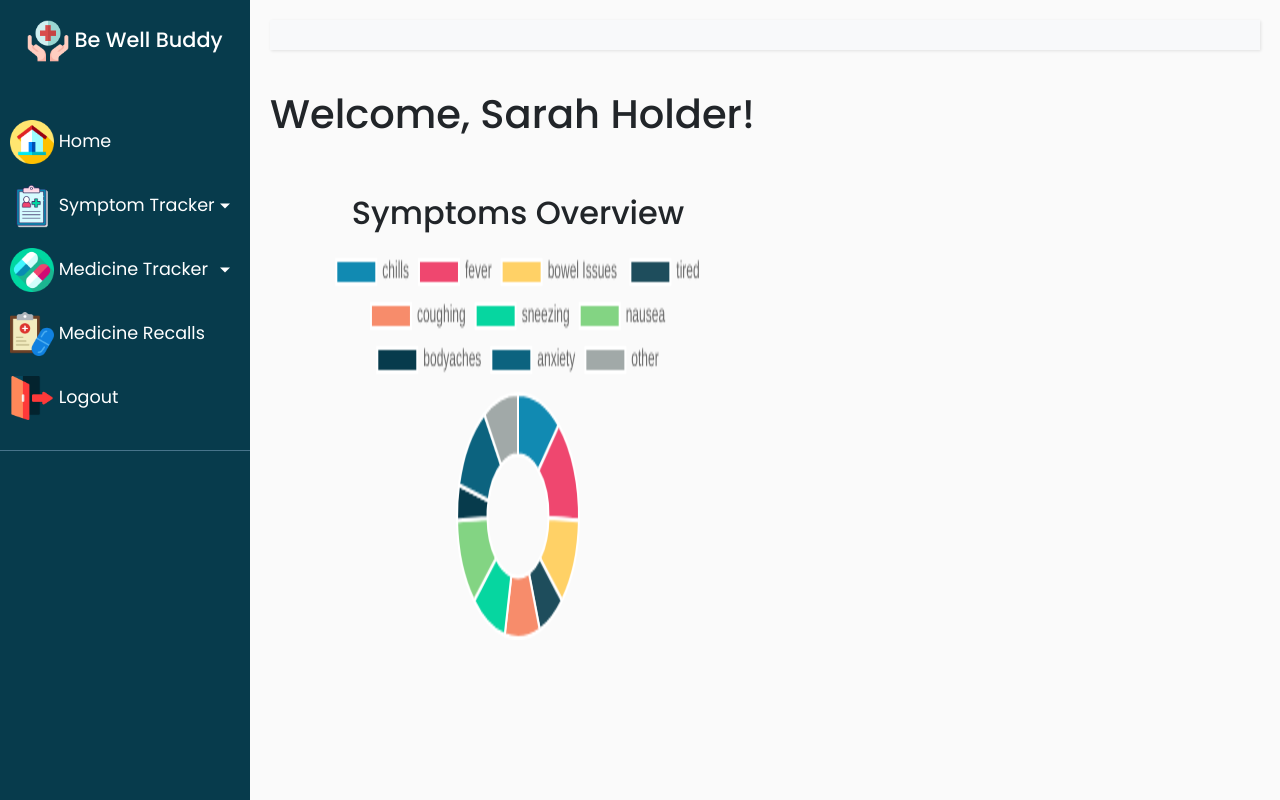
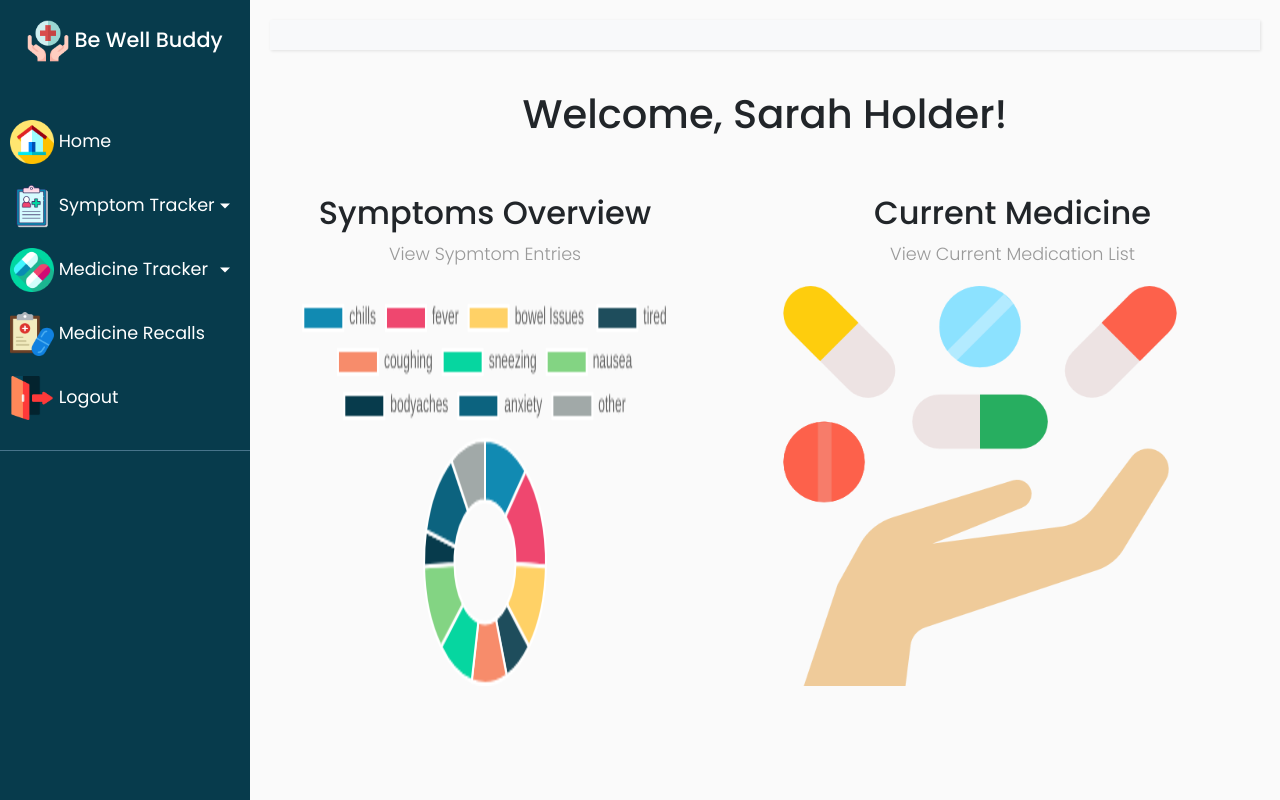
Before and after one commit to sarahholder/bewellbuddy, a Django app: page / in a window 1280 px wide. Run offline with Django 3.2, Linux system fonts and the light colour scheme; a user stored in the database is signed in; data comes from the database, SQL or seed files in the repository; both versions use the stored data as it was after the commit; some libraries are stand-ins or nearby versions.

Commit message:
finished MVP

```diff
--- a/app/static/styles/base.css
+++ b/app/static/styles/base.css
@@ -1,5 +1,8 @@
 @import "https://fonts.googleapis.com/css?family=Poppins:300,400,500,600,700";
 
+.welcome{
+    width: 100%;
+}
 fieldset{
     margin: 20px;
 }
--- a/app/templates/home.html
+++ b/app/templates/home.html
@@ -54,14 +54,21 @@ function setChart(){
 
 
 {% block content %}
-
-<h1>Welcome, {{user.first_name}} {{user.last_name}}!</h1>
-<div class="d-flex flex-wrap">
-    <div>
-        <div class='charts m-5'>
-        <h2 class="text-center">Symptoms Overview</h2>
-        <canvas id="myChart" class="charts"></canvas>
-    </div>
+ <div class="container">
+    <h1 class="welcome text-center">Welcome, {{user.first_name}} {{user.last_name}}!</h1>
+    <div class="d-flex flex-wrap row">
+        <div class="col-6">
+            <div class='charts mt-5'>
+                <h2 class="text-center">Symptoms Overview</h2>
+                <a href="{% url 'app:entries' %}"><p class='text-center'>View Sypmtom Entries</p></a>
+                <canvas id="myChart" class="charts"></canvas>
+            </div>
+        </div>
+        <div class="col-6 mt-5">
+            <h2 class="text-center">Current Medicine</h2>
+            <a href="{% url 'app:medicines' %}"><p class='text-center'>View Current Medication List</p></a>
+            <img class="homeMed charts" src="../static/images/drug.png" alt="medication list icon">
+        </div>
     </div>
 </div>
 
```
Also changed, not shown: app/static/images/drug.png (added), db.sqlite3.
